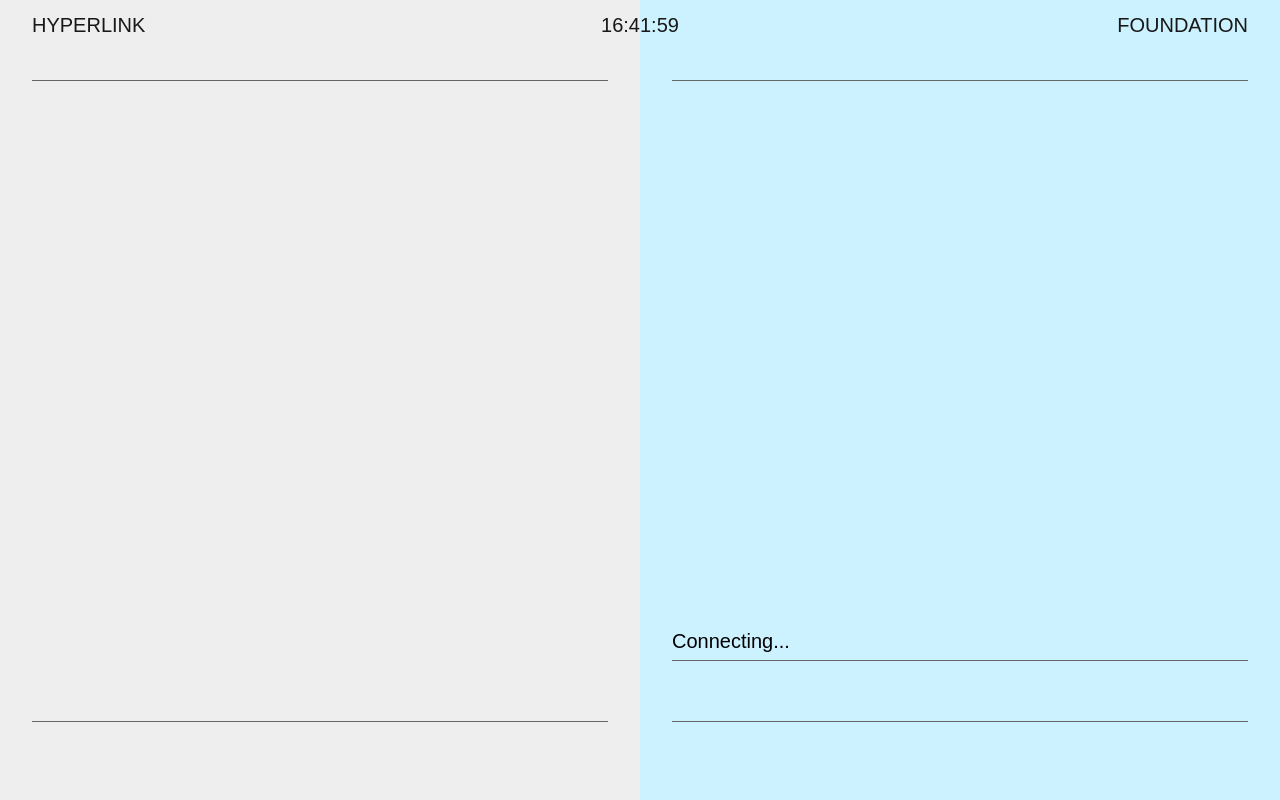
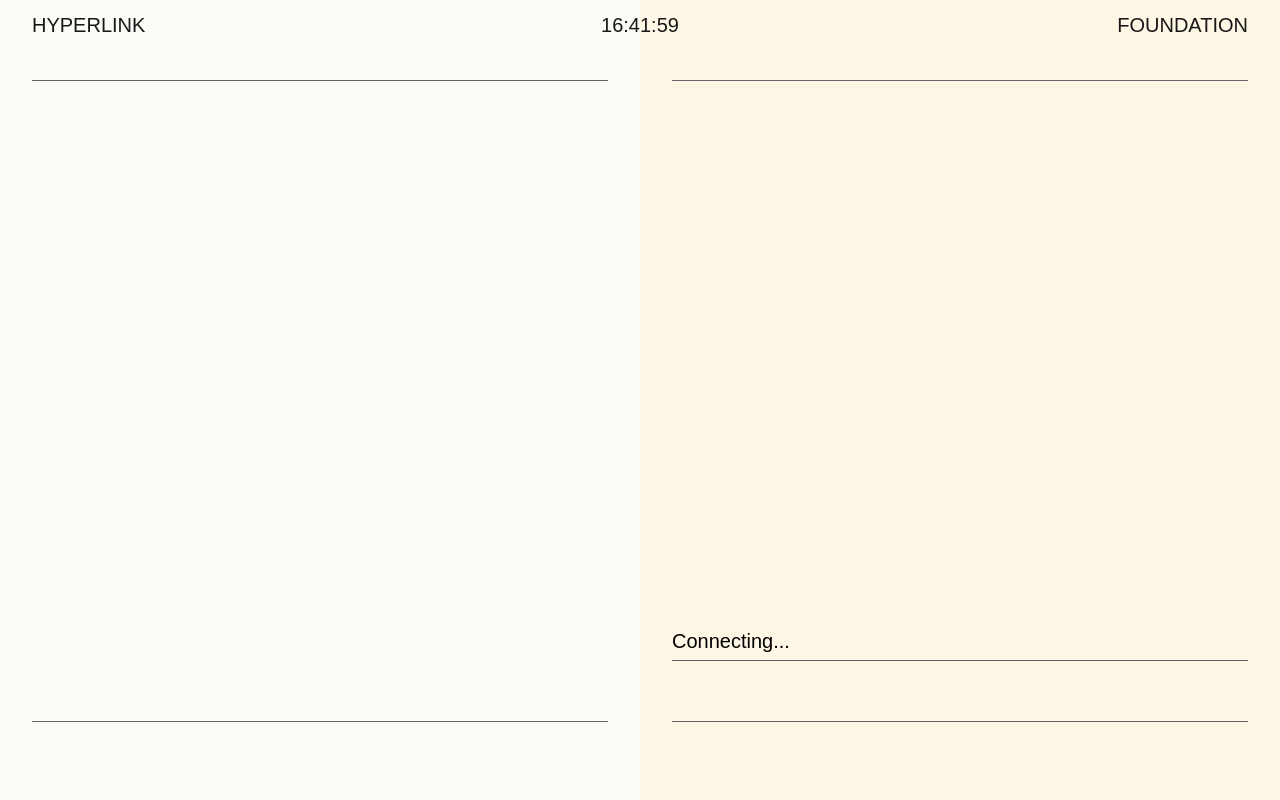
Before and after one commit to owendodd/hyperlink, a website: page views/chat.html in a window 1280 px wide. Drawn offline with Linux system fonts and the light colour scheme; files that its build step writes are made by us from their sources; no server answers; files whose address does not match are found by name.

Commit message:
Revert "color"
This reverts commit 53cd558f59e67bdaabd5fac30964ae4572db0dfa.

```diff
--- a/public/style.css
+++ b/public/style.css
@@ -10,7 +10,7 @@ body{
   left:0;
   height: 100%;
   width:50%;
-  background-color: #EEE;
+  background-color: #FBFCF7;
 }
 .back2 {
   position: fixed;
@@ -18,7 +18,7 @@ body{
   right:0;
   height: 100%;
   width:50%;
-  background-color: #CCF2FF;
+  background-color: #FFF7E5;
 }
 .block{
   margin-top: 20px;
```
